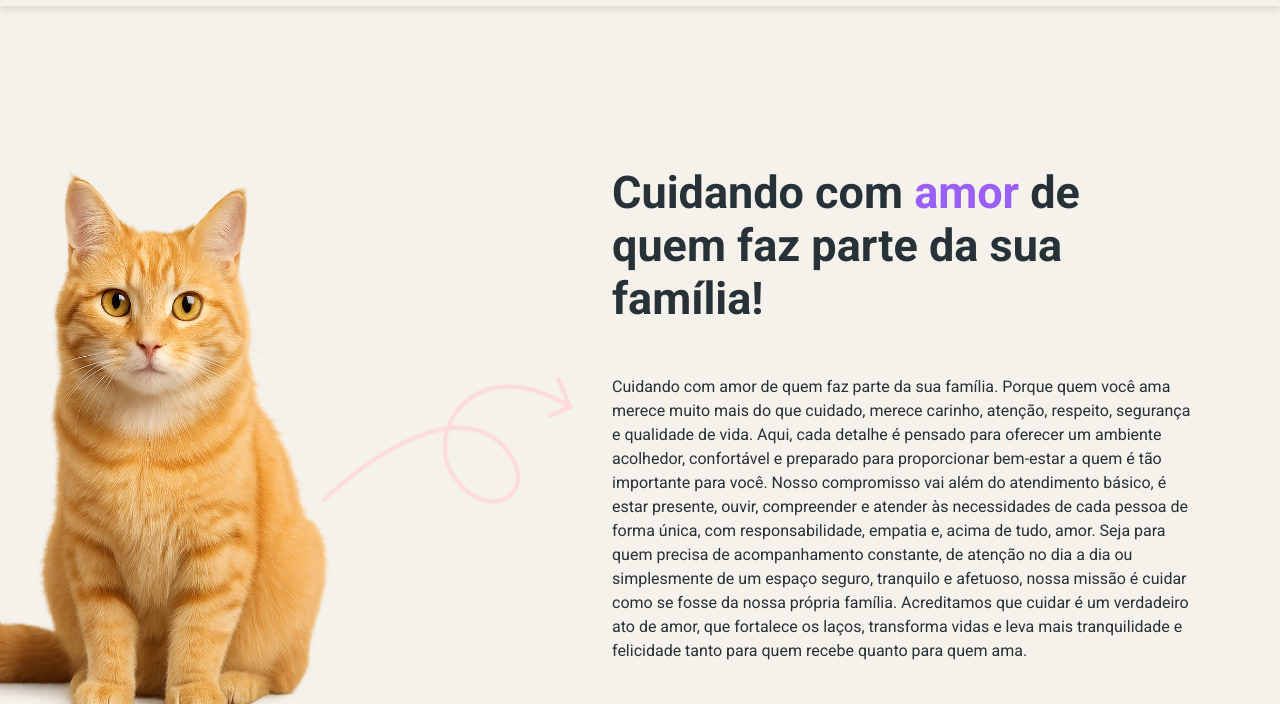
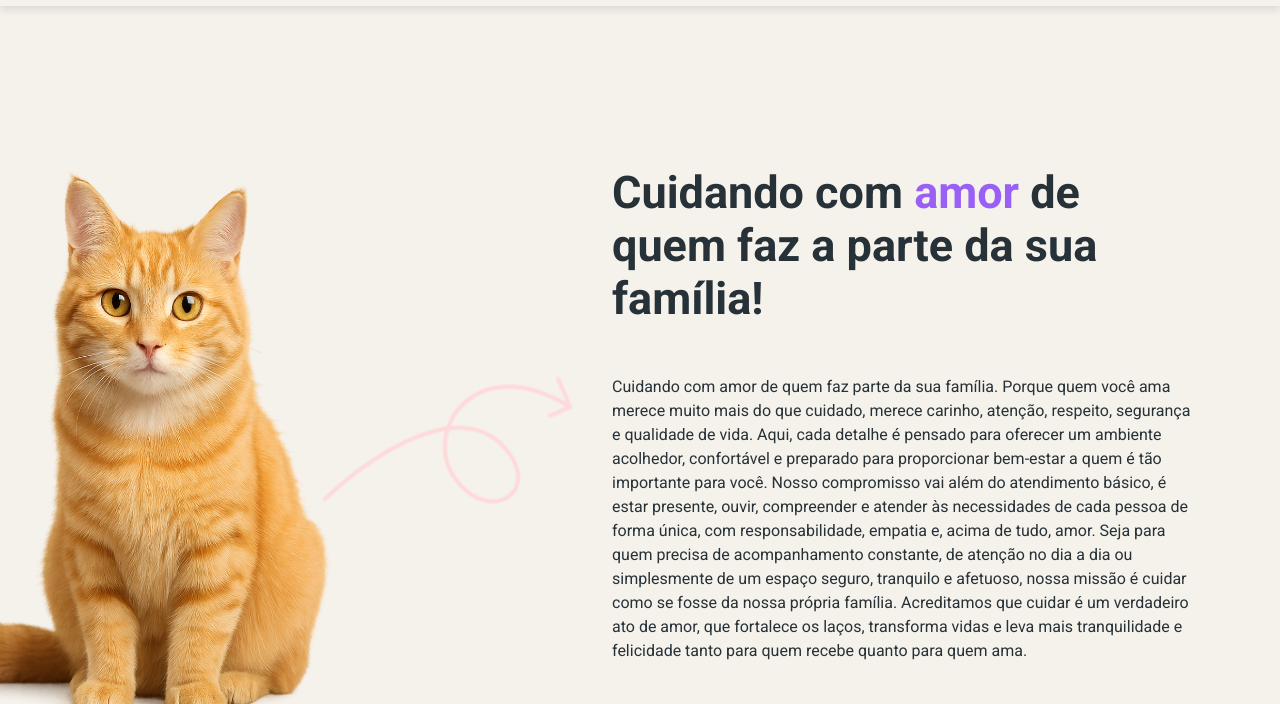
Before and after one commit to Ygorfnascimento/pet-care, a plain HTML site: page index.html in a window 1280 px wide. Shown: the part 96-800 px from the top of the page. Drawn offline with Linux system fonts and the light colour scheme.

```diff
--- a/css/main.css
+++ b/css/main.css
@@ -130,6 +130,7 @@ h1 strong{
     width: 100%;
     z-index: -10;
 }
+
 
 /* Seção Clínica */
 #clinica {
--- a/index.html
+++ b/index.html
@@ -29,7 +29,7 @@
       <img class="img-inicio" src="img/aaa.png" alt="Uma humana com seu pet" width="580" height="580" class="img" />
 
       <div>
-        <h1>Cuidando com <strong>amor</strong> de quem faz parte da sua família!</h1>
+        <h1>Cuidando com <strong>amor</strong> de quem faz a parte da sua família!</h1>
 
         <p class="paragrafo">
           Cuidando com amor de quem faz parte da sua família. Porque quem você ama merece muito mais do que cuidado,
```
